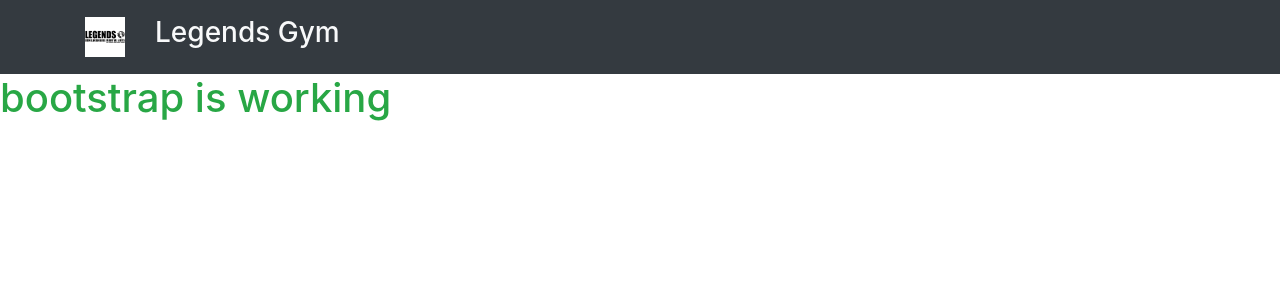
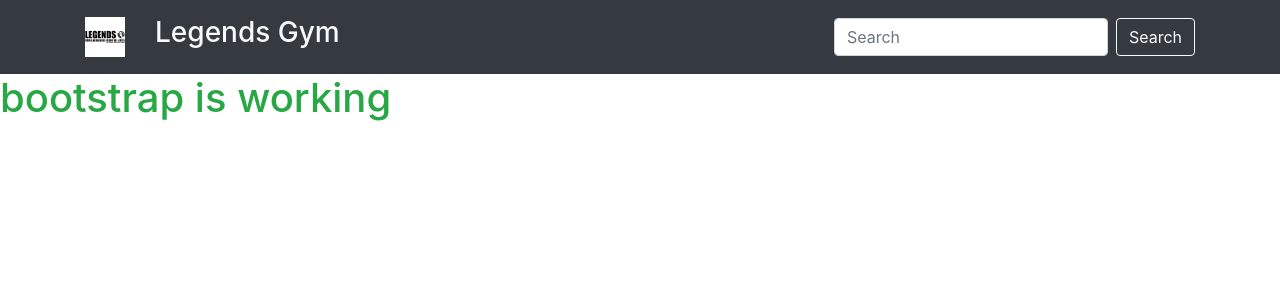
Before and after one commit to DerekMor/legends_gym, a Django app: template home/templates/home/index.html in a window 1280 px wide. Shown: the top 300 px of the page. Run offline with Django 3.2, Linux system fonts and the light colour scheme; the template is opened without the code that fills it, so the values that code supplies are empty.

Commit message:
Add search function to header

```diff
--- a/home/templates/home/index.html
+++ b/home/templates/home/index.html
@@ -1,5 +1,7 @@
 {% extends "base.html" %}
 {% load static %}
+
+
 
 {% block content %}
 <h1 class="diplay-4 text-success">bootstrap is working</h1>
--- a/templates/base.html
+++ b/templates/base.html
@@ -40,7 +40,7 @@
             <div class="row align-items-center">
                 <!-- Logo -->
                 <div class="col-auto">
-                    <a href="#">
+                    <a href="{% url 'home' %}">
                         <img src="media/logo.png" alt="Logo" width="40" height="40">
                     </a>
                 </div>
@@ -48,6 +48,15 @@
                 <!-- Main Header -->
                 <div class="col">
                     <h3 class="text-light">Legends Gym</h3>
+                </div>
+
+                <!-- Search Function -->
+                <div class="col-auto">
+                    <form class="form-inline my-2 my-lg-0" method="GET" action="/search">
+                        <input class="form-control mr-sm-2" type="search" name="q" placeholder="Search"
+                            aria-label="Search">
+                        <button class="btn btn-outline-light my-2 my-sm-0" type="submit">Search</button>
+                    </form>
                 </div>
             </div>
         </div>
```
